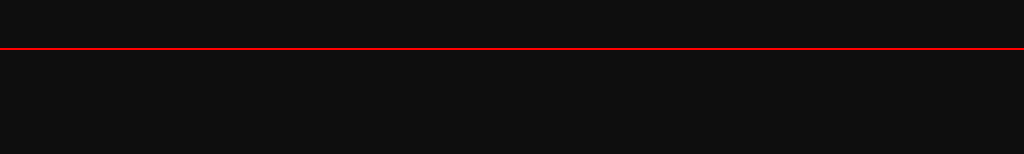
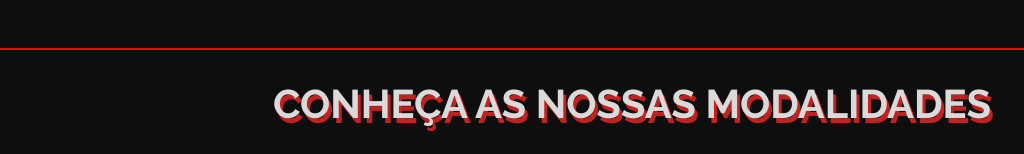
Before and after one commit to Victor-dias96/Warrios--Forge-Landpage-web-front-end, a plain HTML site: page index.html in a window 1280 px wide. Shown: the part 3241-3395 px from the top of the page, without its empty margins (8-1032 px from the left). Before the commit the page ends 3291 px from the top, so only its background shows below. Drawn offline with Linux system fonts and the light colour scheme.

Commit message:
Update modal

```diff
--- a/assets/css/style.css
+++ b/assets/css/style.css
@@ -182,7 +182,13 @@ iframe {
     align-items: center; /* Alinha os itens verticalmente no centro */
     justify-content: space-between; /* Ajusta a distância entre os itens */
 }
-
+#modas {
+    font-size: 40px;
+    text-align: center;
+    padding: 10px;
+    margin: 20px;
+    border-radius: 8px;
+}
 /*FIM PROGRAMA DE ATLETAS*/
 
 /*FIM MAIN*/
--- a/index.html
+++ b/index.html
@@ -88,6 +88,7 @@
 
             <hr color="red">
             <!--Fim Parte Arthur e Victor-->
+            <h1 id="modas">CONHEÇA AS NOSSAS MODALIDADES</h1>
     </main>
     <footer>
     </footer>
```
